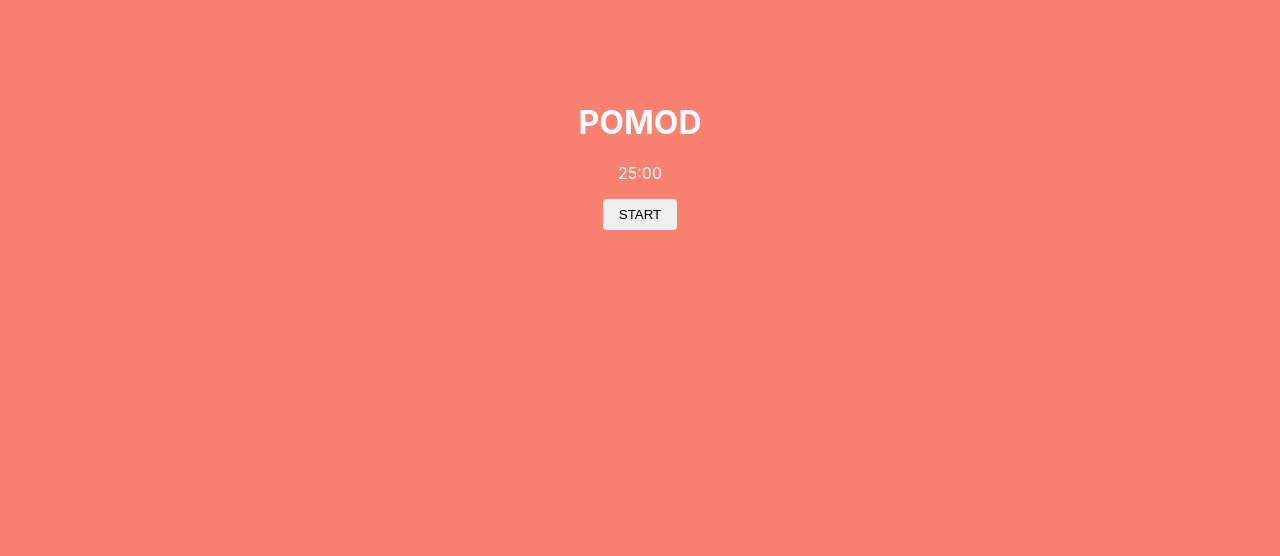
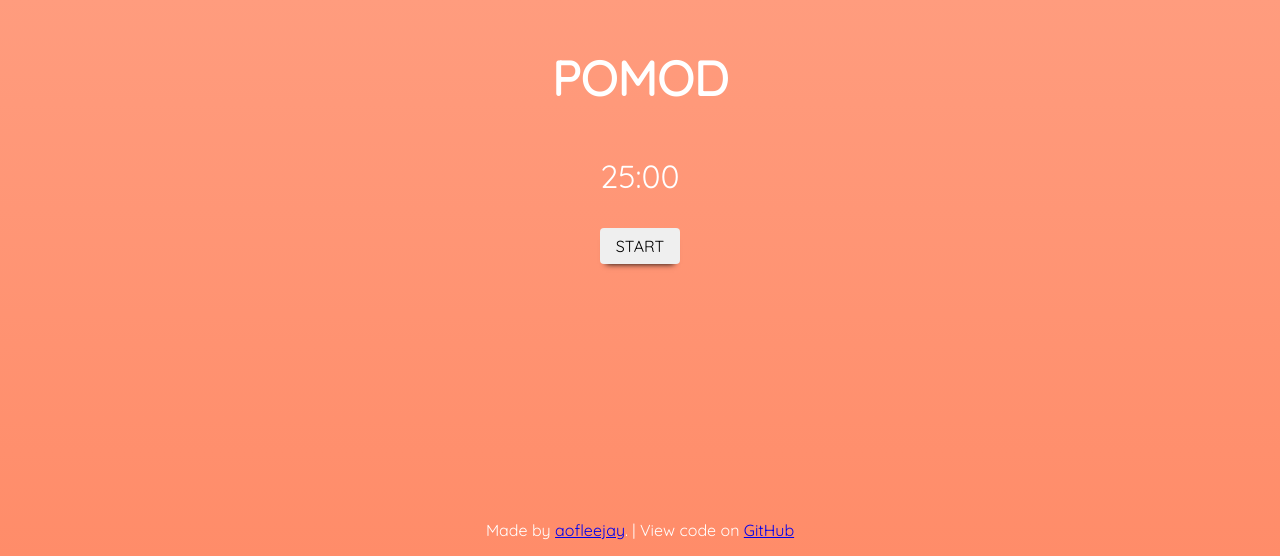
Before and after one commit to aofleejay/pomod, a React (Create React App) app: page / in a window 1280 px wide. Shown: the part 244-800 px from the top of the page. Built offline with nearby package versions, Linux system fonts and the light colour scheme.

Commit message:
:lipstick: Update font & style.

```diff
--- a/public/index.html
+++ b/public/index.html
@@ -24,6 +24,10 @@
       work correctly both with client-side routing and a non-root public URL.
       Learn how to configure a non-root public URL by running `npm run build`.
     -->
+    <link
+      href="https://fonts.googleapis.com/css2?family=Quicksand&display=swap"
+      rel="stylesheet"
+    />
     <title>Pomod</title>
   </head>
   <body>
--- a/src/App.tsx
+++ b/src/App.tsx
@@ -71,13 +71,22 @@
         flexDirection: 'column',
         justifyContent: 'center',
         alignItems: 'center',
-        backgroundColor: 'salmon',
+        background:
+          'linear-gradient(rgba(255, 140, 105, 0.8), rgba(255, 140, 105))',
         color: '#ffffff',
-        textTransform: 'uppercase',
       }}
     >
-      <h1>Pomod</h1>
-      <div style={{ marginBottom: '1rem' }}>
+      <h1
+        style={{
+          marginTop: 0,
+          marginBottom: '3rem',
+          fontSize: '3rem',
+          textTransform: 'uppercase',
+        }}
+      >
+        Pomod
+      </h1>
+      <div style={{ marginBottom: '2rem', fontSize: '2rem' }}>
         <span>{minutes}</span>
         <span>:</span>
         <span>{seconds}</span>
@@ -91,10 +100,40 @@
           borderRadius: 4,
           cursor: 'pointer',
           textTransform: 'uppercase',
+          boxShadow: '0 6px 6px -6px #000000',
+          fontFamily: 'inherit',
+          fontSize: '1rem',
         }}
       >
         {timerState === TimerState.STOP ? TimerState.START : TimerState.STOP}
       </button>
+      <footer
+        style={{
+          display: 'flex',
+          justifyContent: 'space-between',
+          position: 'absolute',
+          bottom: '1rem',
+        }}
+      >
+        <span>
+          Made by{' '}
+          <a
+            href="https://github.com/aofleejay"
+            target="_blank"
+            rel="noopener noreferrer"
+          >
+            aofleejay
+          </a>
+          . | View code on{' '}
+          <a
+            href="https://github.com/aofleejay/pomod"
+            target="_blank"
+            rel="noopener noreferrer"
+          >
+            GitHub
+          </a>
+        </span>
+      </footer>
     </div>
   )
 }
--- a/src/index.css
+++ b/src/index.css
@@ -1,8 +1,8 @@
 body {
   margin: 0;
-  font-family: -apple-system, BlinkMacSystemFont, 'Segoe UI', 'Roboto', 'Oxygen',
-    'Ubuntu', 'Cantarell', 'Fira Sans', 'Droid Sans', 'Helvetica Neue',
-    sans-serif;
+  font-family: 'Quicksand', -apple-system, BlinkMacSystemFont, 'Segoe UI',
+    'Roboto', 'Oxygen', 'Ubuntu', 'Cantarell', 'Fira Sans', 'Droid Sans',
+    'Helvetica Neue', sans-serif;
   -webkit-font-smoothing: antialiased;
   -moz-osx-font-smoothing: grayscale;
 }
```
